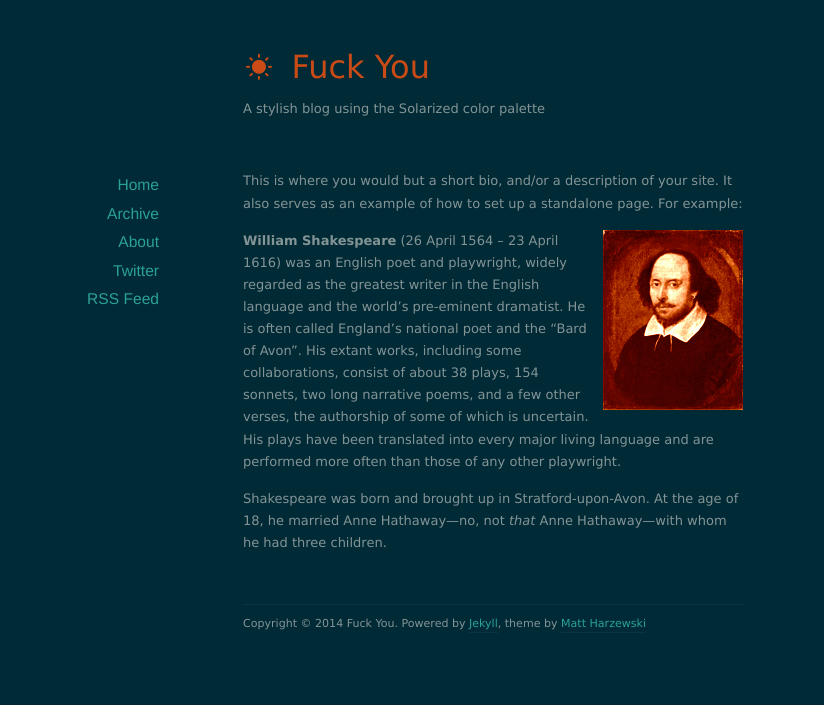
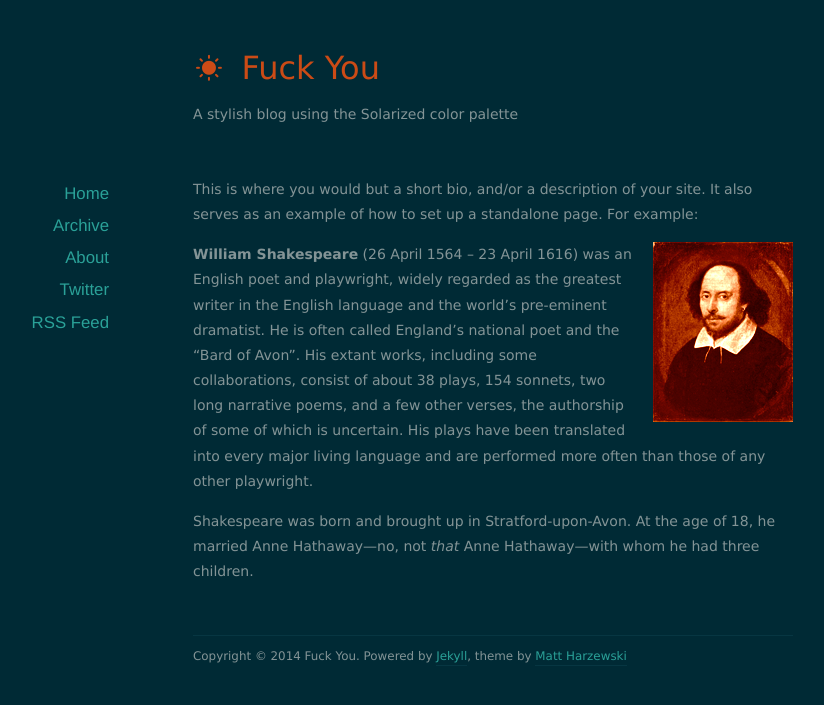
Before and after one commit to orangeprince/orangeprince.github.io, a Jekyll site: the page built from about/index.markdown, in a window 1280 px wide. Shown: the top 705 px of the page, without its empty margins (147-971 px from the left). Built offline with Jekyll 4.4.1, drawn with Linux system fonts in a browser that asks for light colours; nearby versions of some CDN libraries.

Commit message:
modified:   assets/css/style.css

```diff
--- a/assets/css/style.css
+++ b/assets/css/style.css
@@ -3,7 +3,7 @@ html, body, div, span, applet, object, iframe, h1, h2, h3, h4, h5, h6, p, blockq
 	margin: 0;
 	padding: 0;
 	border: 0;
-	font-size: 150%;
+	font-size: 100%;
 	font: inherit;
 	vertical-align: baseline;
 }
@@ -33,8 +33,8 @@ table {
 /*** Basics ***/
 body {
 	font-family: Verdana, serif;
-	font-size: 13px;
-	line-height: 1.7;
+	font-size: 14px;
+	line-height: 1.8;
 }
 
 a, a:active, a:visited {
@@ -57,7 +57,7 @@ sup { vertical-align: super; font-size: 0.85em; }
 sub { vertical-align: sub; font-size: 0.85em; }
 
 code {
-    font: 0.85em Monaco, Courier, Monospace;
+    font: 0.9em Monaco, Courier, Monospace;
 }
 
 blockquote {
@@ -77,15 +77,15 @@ acronym, abbr {
 
 
 h1 {
-	font-size: 17px;
+	font-size: 20px;
 	margin: 0 0 10px 0;
 }
 h2 {
-	font-size: 15px;
+	font-size: 18px;
 	margin: 0 0 10px 0;
 }
 h3 {
-	font-size: 14px;
+	font-size: 16px;
 	margin: 0 0 10px 0;
 }
 
@@ -109,13 +109,13 @@ h3 {
 
 /*** Structure ***/
 #page {
-	width: 500px;
+	width: 600px;
 	margin: 0 auto;
 	position: relative;
 }
 
 #header {
-	width: 500px;
+	width: 600px;
 	margin: 40px auto 50px auto;
 }
 #header h1 {
@@ -127,7 +127,7 @@ h3 {
 }
 
 #footer {
-	width: 500px;
+	width: 600px;
 	margin: 50px auto 20px auto;
 	padding-top: 10px;
 	font-size: 0.85em;
@@ -135,7 +135,7 @@ h3 {
 }
 
 #content {
-	width: 500px;
+	width: 600px;
 	margin: 0 auto;
 }
 
```
